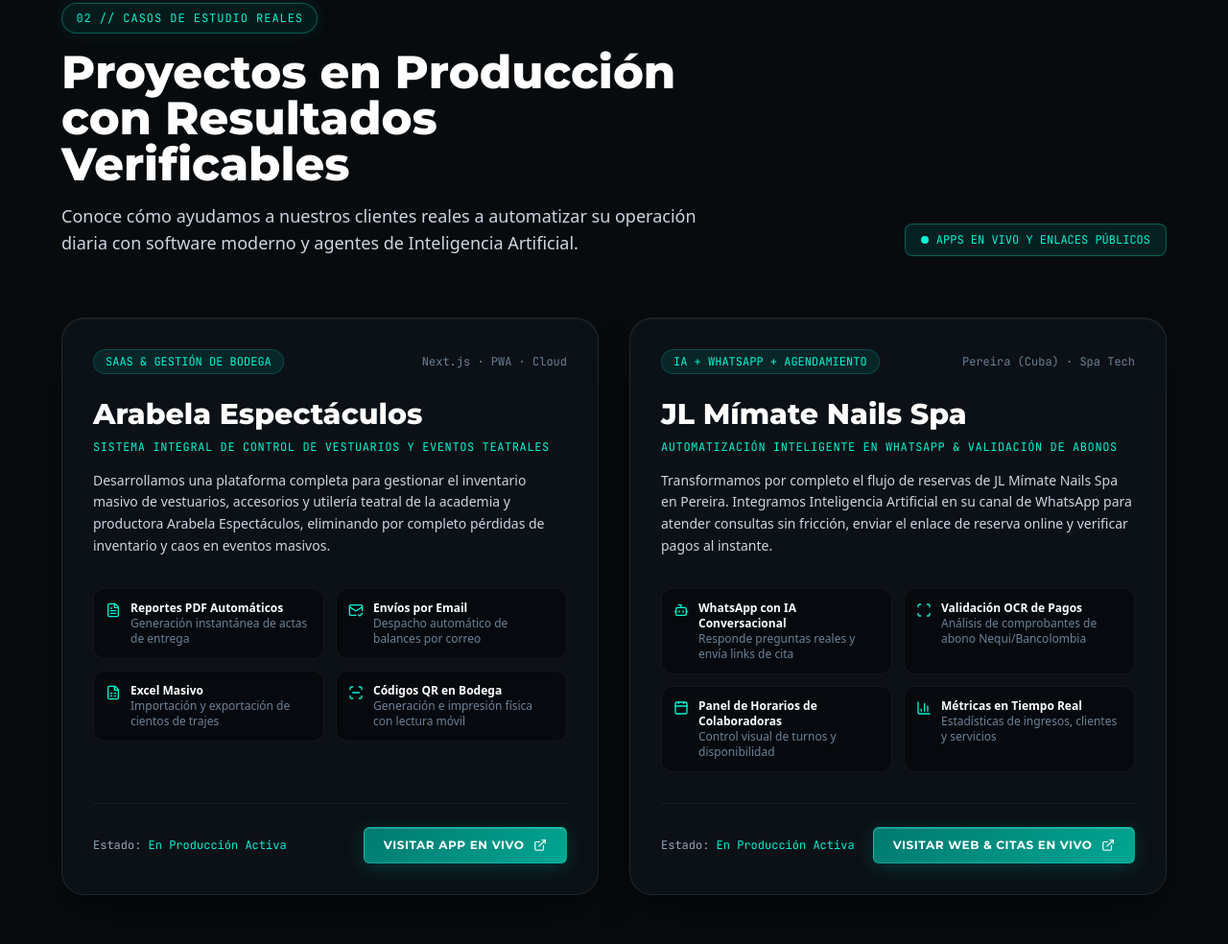
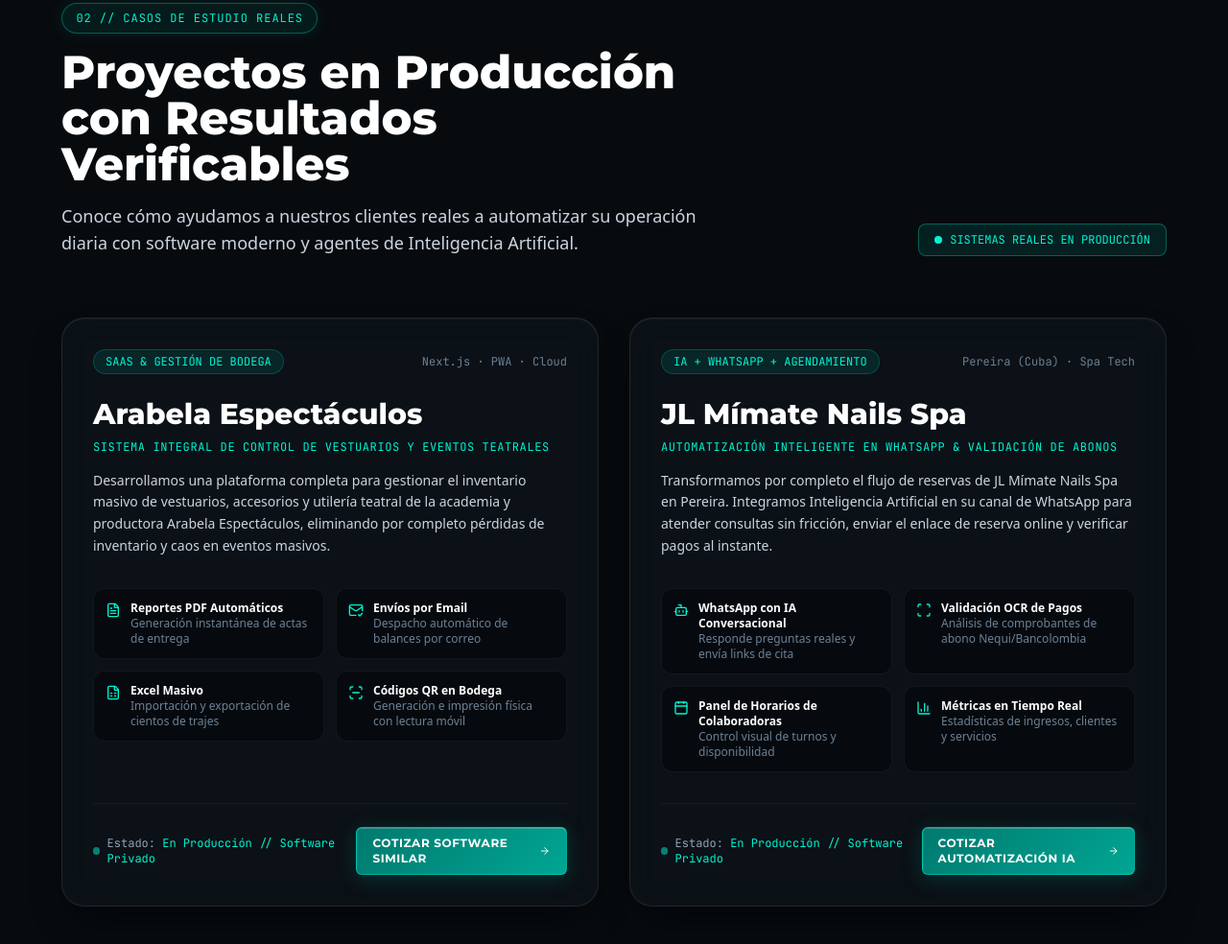
Before and after one commit to DevMaK3/DevMak3, a website: page index.html in a window 1280 px wide. Shown: the part 2796-3780 px from the top of the page at 96% size. Drawn offline with nearby package versions, Linux system fonts and the light colour scheme.

Commit message:
feat: protect client software by removing public access links and turning case studies into direct lead conversion cards

```diff
--- a/index.html
+++ b/index.html
@@ -533,7 +533,7 @@
 
         <div class="font-mono text-xs text-[#00F5D4] bg-[#01796F]/20 border border-[#00F5D4]/30 px-4 py-2 rounded-lg flex items-center gap-2">
           <span class="w-2 h-2 rounded-full bg-[#00F5D4] animate-ping"></span>
-          <span>APPS EN VIVO Y ENLACES PÚBLICOS</span>
+          <span>SISTEMAS REALES EN PRODUCCIÓN</span>
         </div>
       </div>
 
@@ -596,12 +596,15 @@
           </div>
 
           <div class="pt-6 border-t border-white/5 mt-8 flex flex-col sm:flex-row items-center justify-between gap-4">
-            <span class="text-xs font-mono text-slate-400">
-              Estado: <span class="text-[#00F5D4]">En Producción Activa</span>
-            </span>
-            <a href="https://inventario-arabela-espectaculos.vercel.app/" target="_blank" rel="noopener noreferrer" class="btn-primary !py-2.5 !px-5 text-xs w-full sm:w-auto justify-center">
-              <span>Visitar App en Vivo</span>
-              <i data-lucide="external-link" class="w-3.5 h-3.5"></i>
+            <div class="flex items-center gap-2">
+              <span class="w-2 h-2 rounded-full bg-[#00F5D4] inline-block animate-pulse"></span>
+              <span class="text-xs font-mono text-slate-400">
+                Estado: <span class="text-[#00F5D4]">En Producción // Software Privado</span>
+              </span>
+            </div>
+            <a href="#contacto" class="btn-primary !py-2 !px-4 text-xs w-full sm:w-auto justify-center flex items-center gap-2">
+              <span>Cotizar Software Similar</span>
+              <i data-lucide="arrow-right" class="w-3.5 h-3.5"></i>
             </a>
           </div>
         </div>
@@ -663,12 +666,15 @@
           </div>
 
           <div class="pt-6 border-t border-white/5 mt-8 flex flex-col sm:flex-row items-center justify-between gap-4">
-            <span class="text-xs font-mono text-slate-400">
-              Estado: <span class="text-[#00F5D4]">En Producción Activa</span>
-            </span>
-            <a href="https://mimate-nails-spa.vercel.app/" target="_blank" rel="noopener noreferrer" class="btn-primary !py-2.5 !px-5 text-xs w-full sm:w-auto justify-center">
-              <span>Visitar Web & Citas en Vivo</span>
-              <i data-lucide="external-link" class="w-3.5 h-3.5"></i>
+            <div class="flex items-center gap-2">
+              <span class="w-2 h-2 rounded-full bg-[#00F5D4] inline-block animate-pulse"></span>
+              <span class="text-xs font-mono text-slate-400">
+                Estado: <span class="text-[#00F5D4]">En Producción // Software Privado</span>
+              </span>
+            </div>
+            <a href="#contacto" class="btn-primary !py-2 !px-4 text-xs w-full sm:w-auto justify-center flex items-center gap-2">
+              <span>Cotizar Automatización IA</span>
+              <i data-lucide="arrow-right" class="w-3.5 h-3.5"></i>
             </a>
           </div>
         </div>
```
Also changed, not shown: index.js (+1 -40 lines).
